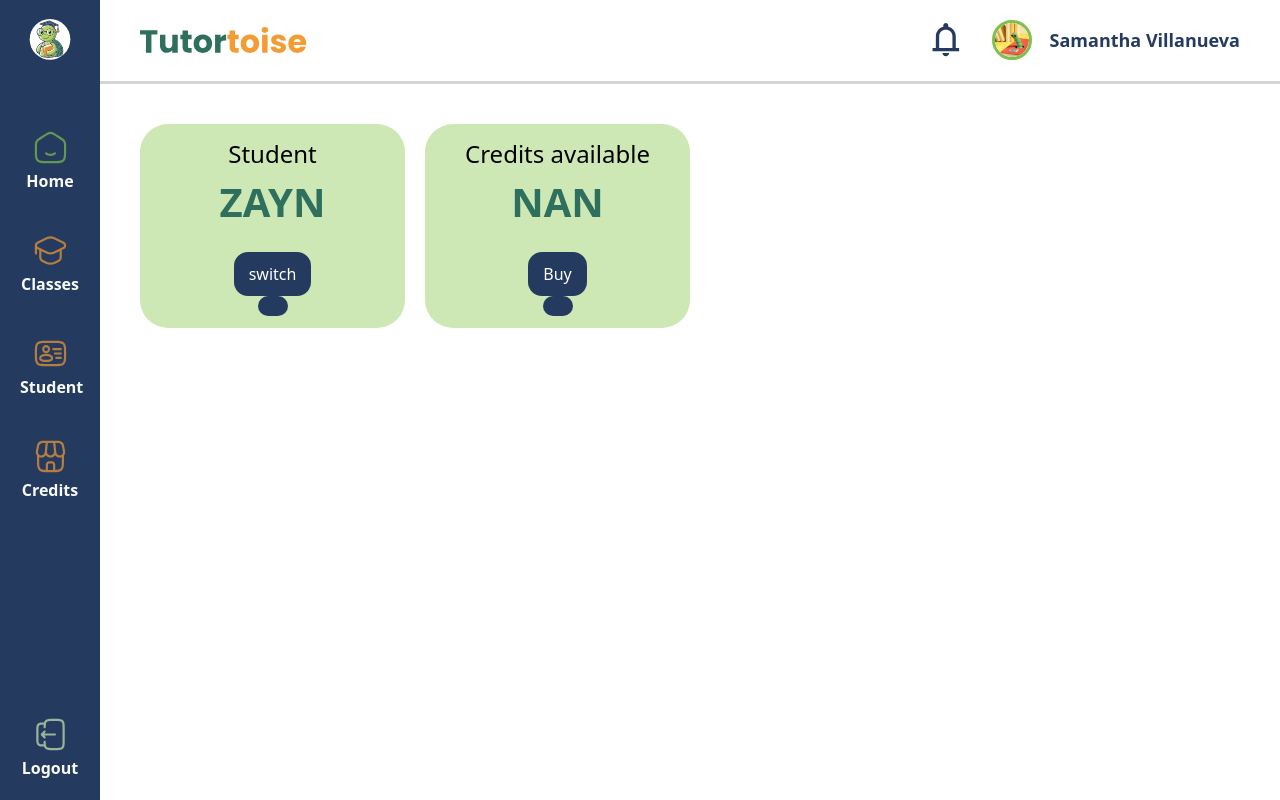
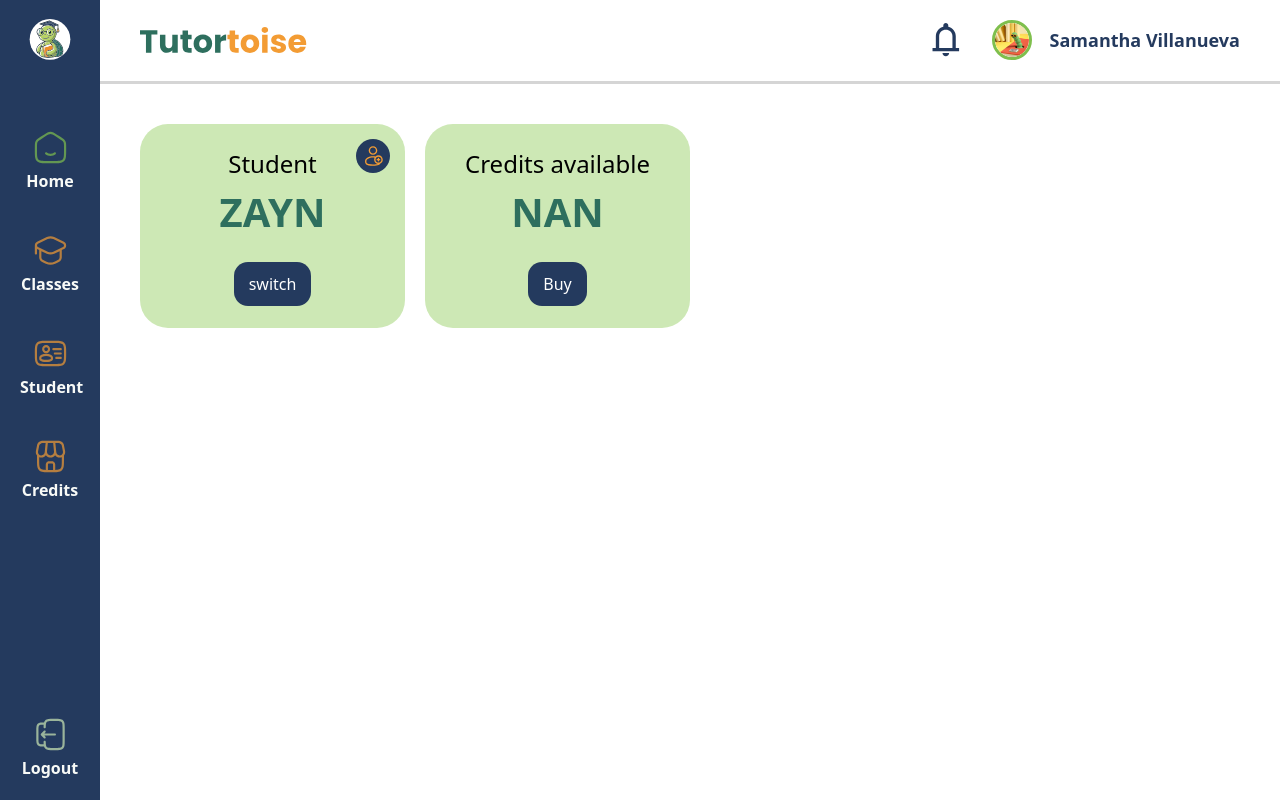
Before and after one commit to DSD-Cohort-Spring-2026-Tutor-Manager/front-end, a Next.js app: page / in a window 1280 px wide. Built offline with nearby package versions, Linux system fonts and the light colour scheme; no server answers.

Commit message:
Add top right icon to Databox

```diff
--- a/app/(dashboard)/dashboard.css
+++ b/app/(dashboard)/dashboard.css
@@ -38,3 +38,21 @@
   color: #fff;
   border-radius: 14px;
 }
+
+.databox__tr-image {
+  position: absolute;
+  width: 34px;
+  height: 34px;
+  top: 15px;
+  right: 15px;
+  /* top: .94rem;
+  right: .94rem; */
+}
+
+.databox__tr-image:hover {
+  cursor: pointer;
+}
+
+/* .databox__tr-image:active {
+
+} */
--- a/app/(dashboard)/page.tsx
+++ b/app/(dashboard)/page.tsx
@@ -11,16 +11,31 @@ function Home() {
 
   const { credits, addCredits } = ctx;
 
+  const openAddStudentModal = () => {
+    window.alert("Add student");
+  }
+
   useEffect(() => {
     TutortoiseClient.getBalance('1').then((res: number) => {
       addCredits(-credits + res);
     });
   }, []);
 
+
   return (
     <main className='dashboard'>
       <section className='dashboard__data-row'>
-        <Databox title='Student' value='Zayn' href='/student' cta='switch' />
+        <Databox
+          title='Student'
+          value='Zayn'
+          href='/student'
+          cta='switch'
+          topRightIcon={{
+            src: '/icons/Add user icon.svg',
+            alt: 'Add student button',
+            onClick: openAddStudentModal
+          }}
+        />
         <Databox
           title='Credits available'
           value={credits.toString()}
--- a/app/_components/DataBox/Databox.tsx
+++ b/app/_components/DataBox/Databox.tsx
@@ -1,30 +1,41 @@
 import Link from 'next/link';
+
+type TopRightIcon = {
+  src: string,
+  alt: string,
+  onClick: Function
+}
 
 function Databox({
   title,
   value,
   cta,
   href,
+  topRightIcon
 }: {
   title: string;
   value: string;
   cta: string;
   href: string;
+  topRightIcon?: TopRightIcon
 }) {
   return (
-    <div className='databox-sm w-full h-80 bg-(--Primary) rounded-xl'>
+    <div className='databox-sm w-full h-80 bg-(--Primary) rounded-xl relative'>
       <h2 className='databox__title'>{title}</h2>
       <p className='databox__title-value'>{value}</p>
       <Link className='databox__btn' href={href}>
         {cta}
       </Link>
-      <button>
-        <image
-          className='databox__'
-          src='/icons/Add user icon.svg'
-          alt='Add student button'
-        />
-      </button>
+      {
+        topRightIcon && (
+          <img
+            className='databox__tr-image'
+            src={topRightIcon.src}
+            alt={topRightIcon.alt}
+            onClick={() => topRightIcon.onClick()}
+          />
+        )
+      }
     </div>
   );
 }
```
